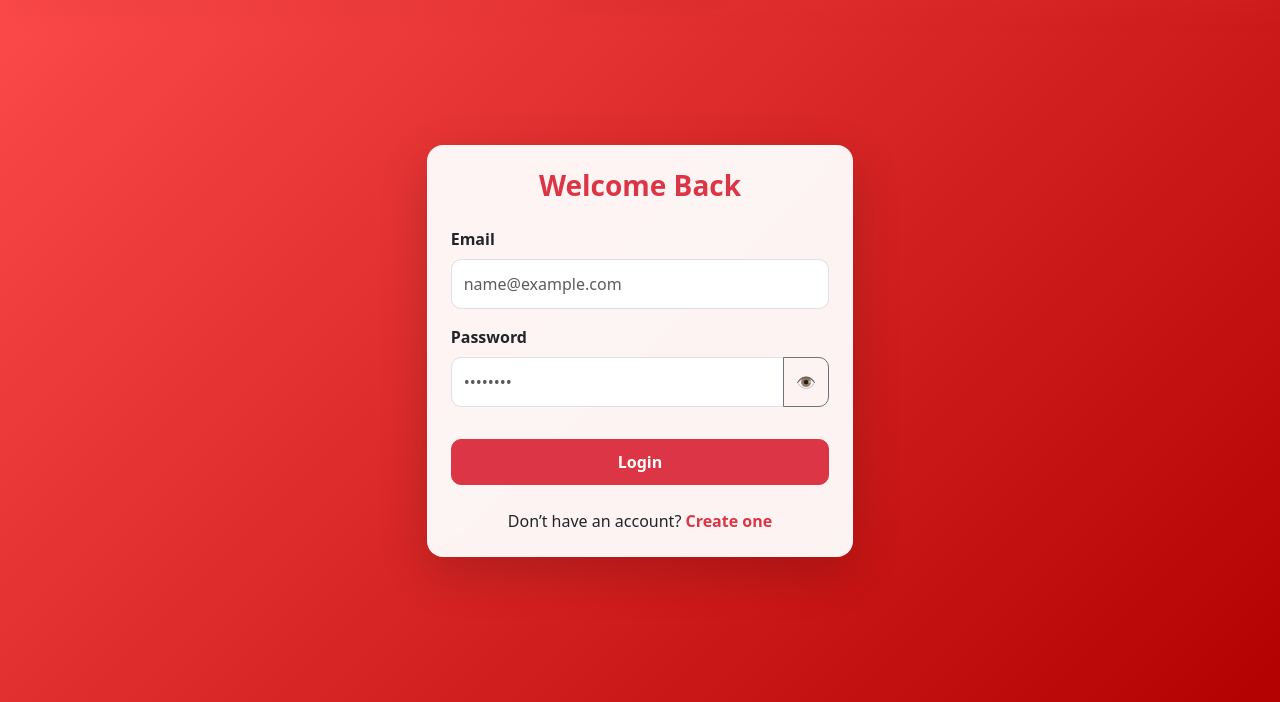
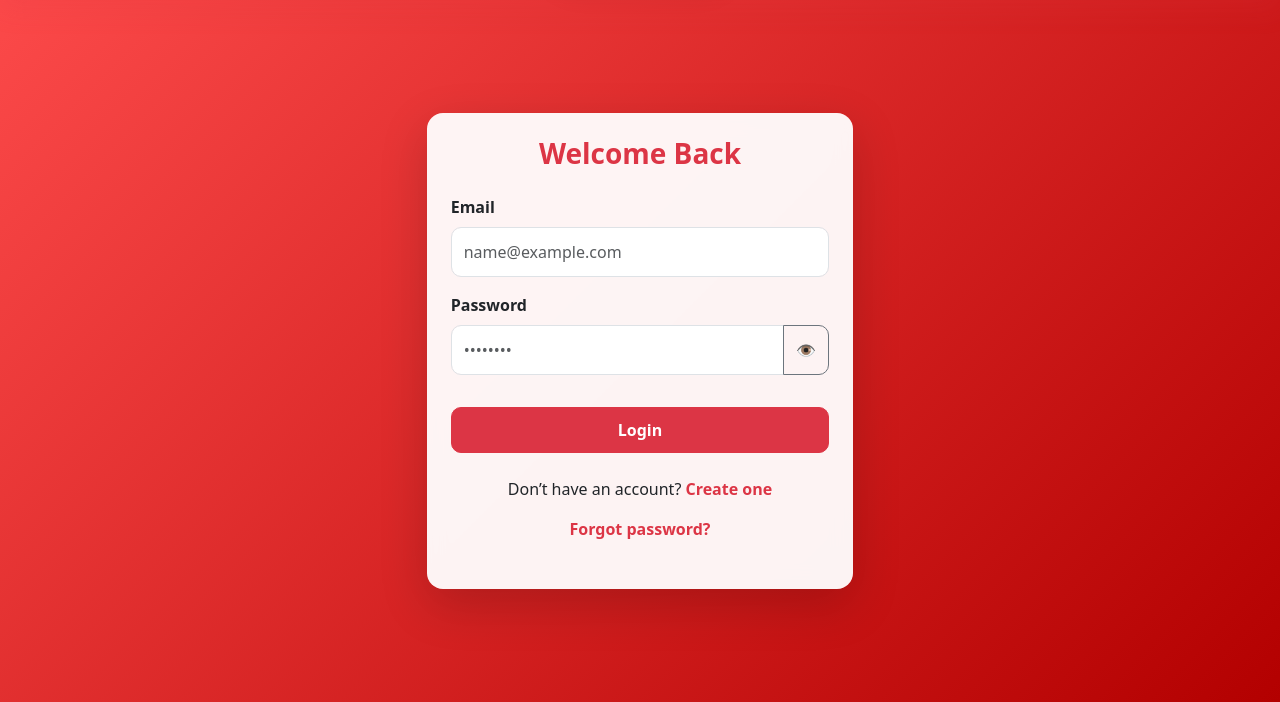
Before and after one commit to abdelrahman-ayman2/PharmaHive, a Flask app: page /auth/login in a window 1280 px wide. Shown: the part 98-800 px from the top of the page. Run offline with Flask 3, Linux system fonts and the light colour scheme; some libraries are stand-ins or nearby versions.

Commit message:
Add forgot password link to login page

```diff
--- a/app/templates/auth/login.html
+++ b/app/templates/auth/login.html
@@ -62,12 +62,17 @@ Login
           </button>
         </form>
 
-        <p class="text-center mt-4 mb-0">
+        <p class="text-center mt-4 mb-3">
           Don’t have an account?
           <a href="{{ url_for('auth.register') }}" class="fw-semibold text-danger text-decoration-none">
             Create one
           </a>
         </p>
+        <div class="text-center mb-4">
+          <a href="{{ url_for('auth.forgot_password') }}" class="acc-forgot">
+            Forgot password?
+          </a>
+        </div>
 
       </div>
     </div>
```
